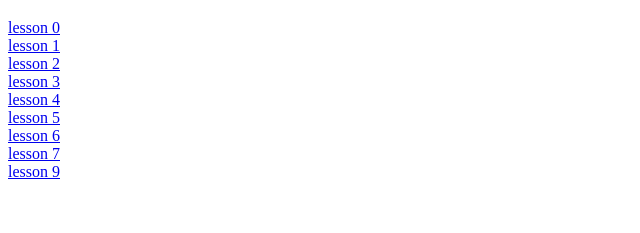
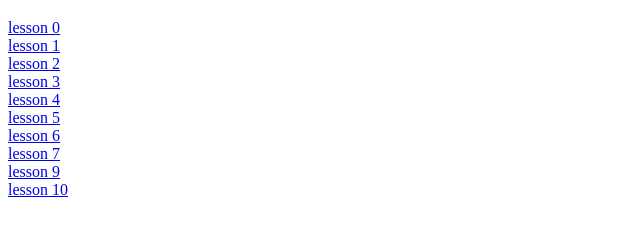
Before and after one commit to natkost/Js_6_season, a plain HTML site: page HomeWork/index.html in a window 1280 px wide. Shown: the part 61-294 px from the top of the page, without its empty margins (0-640 px from the left). Drawn offline with Linux system fonts and the light colour scheme.

Commit message:
Add lesson 10

```diff
--- a/HomeWork/index.html
+++ b/HomeWork/index.html
@@ -13,6 +13,7 @@
     <a href="Lesson5/lesson5.html">lesson 5 </a><br>
     <a href="Lesson6/index.html">lesson 6 </a><br>
     <a href="Lesson7/lesson7.html">lesson 7 </a><br>
-    <a href="Lesson9/lesson9.html">lesson 9 </a>
+    <a href="Lesson9/lesson9.html">lesson 9 </a><br>
+    <a href="Lesson10/index.html">lesson 10 </a>
   </body>
 </html>
```
